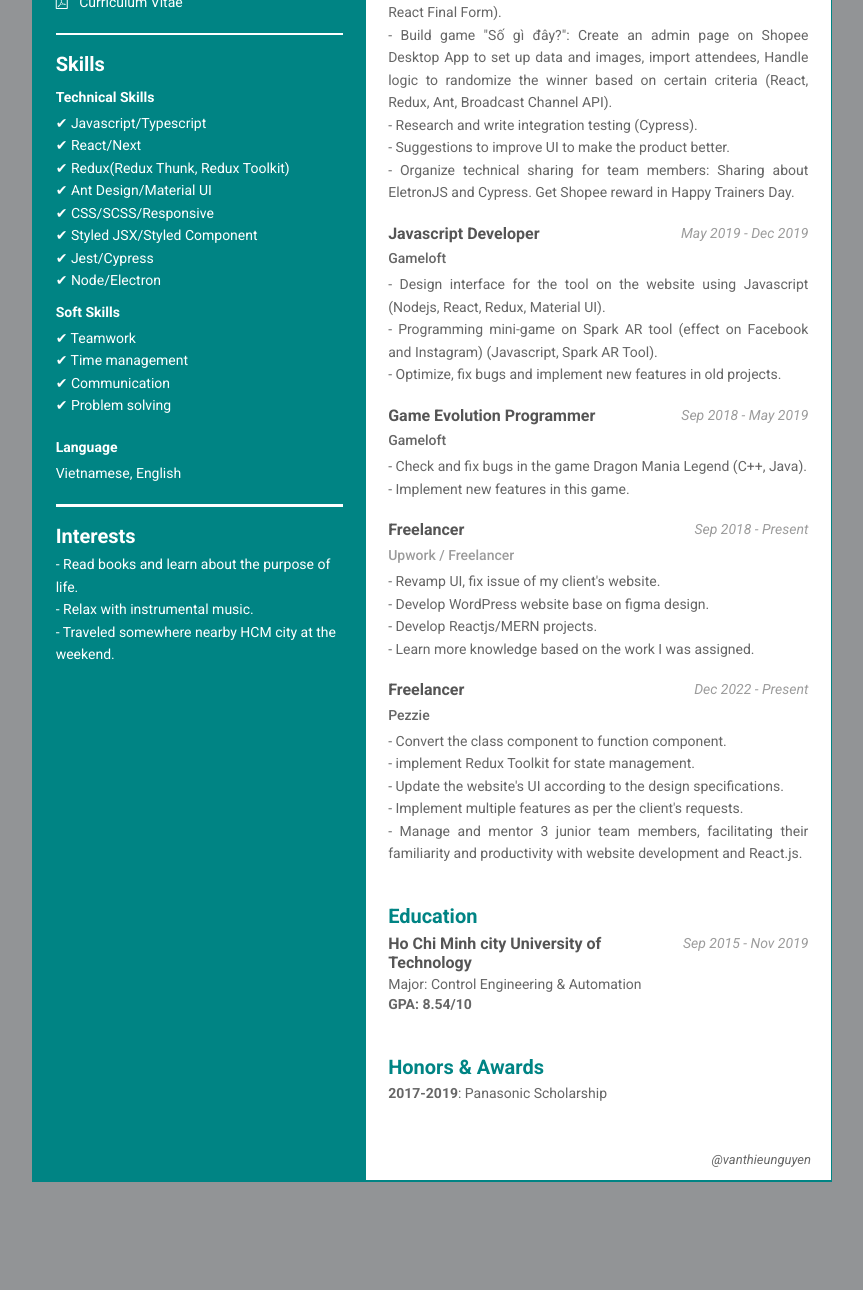
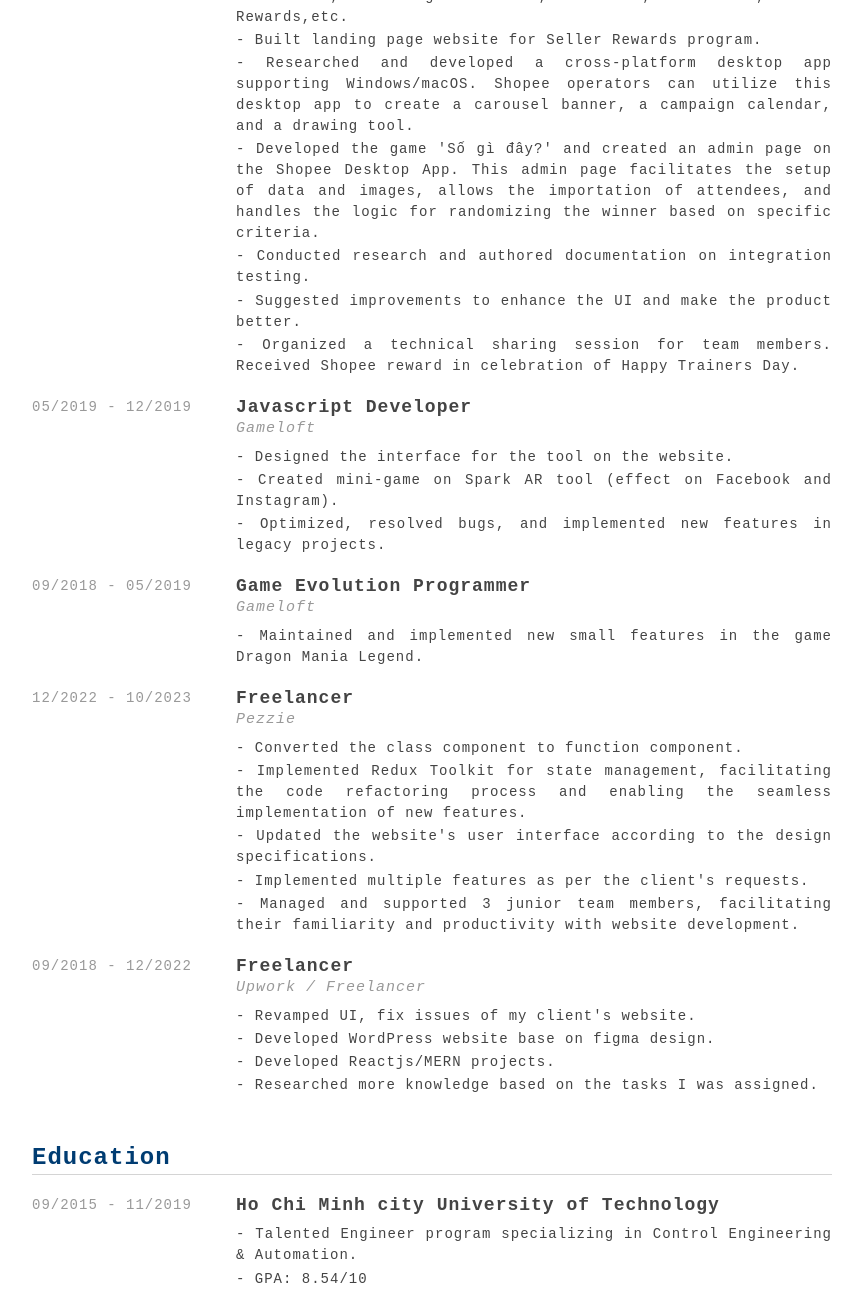
Before and after one commit to vanthieu97/my-profile, a plain HTML site: page index.html in a window 1280 px wide. Shown: the part 789-2079 px from the top of the page, without its empty margins (208-1071 px from the left). Before the commit the page ends 1971 px from the top, so only its background shows below. Drawn offline with Linux system fonts and the light colour scheme.

Commit message:
Chore: update CV

```diff
--- a/index.html
+++ b/index.html
@@ -1,43 +1,34 @@
 <!DOCTYPE html>
 <html lang="en">
-
   <head>
     <meta charset="UTF-8" />
     <meta http-equiv="X-UA-Compatible" content="IE=edge" />
     <meta name="viewport" content="width=device-width, initial-scale=1.0" />
-  <meta property="og:image" content="https://vanthieu97.github.io/my-profile/avt.jpeg" />
+    <meta
+      property="og:image"
+      content="https://vanthieu97.github.io/my-profile/avt.jpeg"
+    />
     <title>CV - Van Thieu Nguyen</title>
     <link rel="icon" type="image/x-icon" href="./fav.png" />
     <link rel="preconnect" href="https://fonts.googleapis.com" />
     <link rel="preconnect" href="https://fonts.gstatic.com" crossorigin />
     <link
       href="https://fonts.googleapis.com/css2?family=Roboto:ital,wght@0,300;0,400;0,500;0,700;0,900;1,300;1,400;1,500;1,700;1,900&display=swap"
-    rel="stylesheet" />
-  <link rel="stylesheet" href="https://cdnjs.cloudflare.com/ajax/libs/font-awesome/4.7.0/css/font-awesome.min.css" />
+      rel="stylesheet"
+    />
+    <link
+      rel="stylesheet"
+      href="https://cdnjs.cloudflare.com/ajax/libs/font-awesome/4.7.0/css/font-awesome.min.css"
+    />
     <link rel="stylesheet" href="./style.css" />
   </head>
-
   <body>
     <div id="root" class="container">
-    <div class="left-content">
-      <div class="profile-wrapper py-20">
-        <div class="full-name ta-center">Van Thieu Nguyen</div>
-        <div class="position ta-center">Software Engineer</div>
-        <div class="avatar">
-          <img src="./avt.png" alt="avatar" />
-        </div>
-        <div class="header mb-5">
-          <span>Contact Information</span>
-        </div>
-        <div class="information">
-          <div class="info-item">
-            <i class="fa fa-calendar-o"></i>
-            <span>May 07, 1997</span>
-          </div>
-          <div class="info-item">
-            <i class="fa fa-user"></i>
-            <span>Male</span>
-          </div>
+      <section>
+        <div class="full-name">Van Thieu Nguyen</div>
+        <div class="position">Software Engineer</div>
+      </section>
+      <section class="information">
         <div class="info-item">
           <i class="fa fa-home"></i>
           <span>Ho Chi Minh, Vietnam</span>
@@ -48,35 +39,207 @@
         </div>
         <div class="info-item">
           <i class="fa fa-envelope-o"></i>
-            <a href="mailto:vanthieunguyen234@gmail.com">vanthieunguyen234@gmail.com</a>
+          <a href="mailto:vanthieunguyen234@gmail.com"
+            >vanthieunguyen234@gmail.com</a
+          >
         </div>
         <div class="info-item">
           <i class="fa fa-linkedin-square"></i>
-            <a href="https://www.linkedin.com/in/vanthieu-nguyen/" target="_blank">vanthieu-nguyen</a>
+          <a href="https://www.linkedin.com/in/vanthieu-nguyen/" target="_blank"
+            >linkedin.com/in/vanthieu-nguyen</a
+          >
         </div>
-          <div class="info-item">
-            <i class="fa fa-file-pdf-o"></i>
-            <a href="./cv.pdf" download="CV_VanThieuNguyen.pdf">Curriculum Vitae</a>
+      </section>
+      <section class="ta-justify">
+        As a dedicated, diligent, and profoundly motivated individual, I am
+        enthusiastically seeking opportunities to contribute as a valuable team
+        member in a dynamic work environment. My determination is focused on
+        leveraging and enhancing my education, skills, experiences, and
+        capabilities to create a significant and meaningful impact.
+      </section>
+      <section>
+        <div class="header">Work History</div>
+        <div class="milestone-wrapper">
+          <div class="timeline">03/2022 - Present</div>
+          <div class="detail">
+            <div class="title">Software Engineer</div>
+            <div class="organization">
+              <a href="https://www.goshopback.vn/" target="_blank">Shopback</a>
             </div>
-          <!-- <div class="info-item">
-              <i class="fa fa-github"></i>
-              <a href="https://vanthieu97.github.io/my-profile/"
-                >Curriculum Vitae on Web</a
-              >
-            </div> -->
+            <div class="desc">
+              <p>
+                - Managed, maintained, and implemented features for multiple
+                Back Offices and end-user webpages across eleven countries,
+                ensuring seamless functionality and heightened user
+                satisfaction.
+              </p>
+              <p>
+                - Design and develop a robust Back Office and end-user website
+                for the 'Earn More' feature in ShopBack, resulting in increased
+                user engagement and revenue growth.
+              </p>
+              <p>
+                - Improve components and integrated a new components in a
+                library component of the company, improving functionality and
+                enhancing the user experience through team collaboration.
+              </p>
+              <p>
+                - Provided solutions, created migration template, update
+                deployment pipelines, authored proposal documents, and supported
+                other teams in migrating sub-apps in micro frontend from a
+                single-tenant to multi-tenant architecture.
+              </p>
             </div>
           </div>
-      <div class="divider"></div>
-      <div class="skills-wrapper py-20">
-        <div class="header mb-5">
-          <span>Skills</span>
         </div>
-        <div class="skill-wrapper mb-5">
+        <div class="milestone-wrapper">
+          <div class="timeline">01/2020 - 03/2022</div>
+          <div class="detail">
+            <div class="title">Frontend Developer</div>
+            <div class="organization">
+              <a href="https://shopee.vn/" target="_blank">Shopee</a>
+            </div>
+            <div class="desc">
+              <p>
+                - Built multiple sub applications to support local operations in
+                Vietnam, including Game Admin, Warehouse, Flash Sale, Seller
+                Rewards,etc.
+              </p>
+              <p>- Built landing page website for Seller Rewards program.</p>
+              <p>
+                - Researched and developed a cross-platform desktop app
+                supporting Windows/macOS. Shopee operators can utilize this
+                desktop app to create a carousel banner, a campaign calendar,
+                and a drawing tool.
+              </p>
+              <p>
+                - Developed the game 'Số gì đây?' and created an admin page on
+                the Shopee Desktop App. This admin page facilitates the setup of
+                data and images, allows the importation of attendees, and
+                handles the logic for randomizing the winner based on specific
+                criteria.
+              </p>
+              <p>
+                - Conducted research and authored documentation on integration
+                testing.
+              </p>
+              <p>
+                - Suggested improvements to enhance the UI and make the product
+                better.
+              </p>
+              <p>
+                - Organized a technical sharing session for team members.
+                Received Shopee reward in celebration of Happy Trainers Day.
+              </p>
+            </div>
+          </div>
+        </div>
+        <div class="milestone-wrapper">
+          <div class="timeline">05/2019 - 12/2019</div>
+          <div class="detail">
+            <div class="title">Javascript Developer</div>
+            <div class="organization">
+              <a href="https://www.gameloft.com/" target="_blank">Gameloft</a>
+            </div>
+            <div class="desc">
+              <p>- Designed the interface for the tool on the website.</p>
+              <p>
+                - Created mini-game on Spark AR tool (effect on Facebook and
+                Instagram).
+              </p>
+              <p>
+                - Optimized, resolved bugs, and implemented new features in
+                legacy projects.
+              </p>
+            </div>
+          </div>
+        </div>
+        <div class="milestone-wrapper">
+          <div class="timeline">09/2018 - 05/2019</div>
+          <div class="detail">
+            <div class="title">Game Evolution Programmer</div>
+            <div class="organization">
+              <a href="https://www.gameloft.com/" target="_blank">Gameloft</a>
+            </div>
+            <div class="desc">
+              <p>
+                - Maintained and implemented new small features in the game
+                Dragon Mania Legend.
+              </p>
+            </div>
+          </div>
+        </div>
+        <div class="milestone-wrapper">
+          <div class="timeline">12/2022 - 10/2023</div>
+          <div class="detail">
+            <div class="title">Freelancer</div>
+            <div class="organization">
+              <a href="https://pezzieweb.pezzie.com/" target="_blank">
+                Pezzie
+              </a>
+            </div>
+            <div class="desc">
+              <p>- Converted the class component to function component.</p>
+              <p>
+                - Implemented Redux Toolkit for state management, facilitating
+                the code refactoring process and enabling the seamless
+                implementation of new features.
+              </p>
+              <p>
+                - Updated the website's user interface according to the design
+                specifications.
+              </p>
+              <p>
+                - Implemented multiple features as per the client's requests.
+              </p>
+              <p>
+                - Managed and supported 3 junior team members, facilitating
+                their familiarity and productivity with website development.
+              </p>
+            </div>
+          </div>
+        </div>
+        <div class="milestone-wrapper">
+          <div class="timeline">09/2018 - 12/2022</div>
+          <div class="detail">
+            <div class="title">Freelancer</div>
+            <div class="organization">Upwork / Freelancer</div>
+            <div class="desc">
+              <p>- Revamped UI, fix issues of my client's website.</p>
+              <p>- Developed WordPress website base on figma design.</p>
+              <p>- Developed Reactjs/MERN projects.</p>
+              <p>
+                - Researched more knowledge based on the tasks I was assigned.
+              </p>
+            </div>
+          </div>
+        </div>
+      </section>
+      <br />
+      <section>
+        <div class="header">Education</div>
+        <div class="milestone-wrapper">
+          <div class="timeline">09/2015 - 11/2019</div>
+          <div class="detail">
+            <div class="title">Ho Chi Minh city University of Technology</div>
+            <div class="desc">
+              <p>
+                - Talented Engineer program specializing in Control Engineering
+                & Automation.
+              </p>
+              <p>- GPA: 8.54/10</p>
+            </div>
+          </div>
+        </div>
+      </section>
+      <section>
+        <div class="header">Skills</div>
+        <div class="skill-wrapper">
           <div class="skill-header">Technical Skills</div>
           <div class="skill-desc justify">
             <p>✔ Javascript/Typescript</p>
             <p>✔ React/Next</p>
-            <p>✔ Redux(Redux Thunk, Redux Toolkit)</p>
+            <p>✔ Redux(Redux Thunk, Redux Toolkit, Redux Toolkit Query)</p>
             <p>✔ Ant Design/Material UI</p>
             <p>✔ CSS/SCSS/Responsive</p>
             <p>✔ Styled JSX/Styled Component</p>
@@ -84,7 +247,7 @@
             <p>✔ Node/Electron</p>
           </div>
         </div>
-        <div class="skill-wrapper mb-15">
+        <div class="skill-wrapper">
           <div class="skill-header">Soft Skills</div>
           <div class="skill-desc">
             <p>✔ Teamwork</p>
@@ -94,203 +257,21 @@
           </div>
         </div>
         <div class="skill-wrapper">
-          <div class="skill-header">Language</div>
+          <div class="skill-header">Languages</div>
           <div class="skill-desc">Vietnamese, English</div>
         </div>
+      </section>
+      <section>
+        <div class="header">Honors & Awards</div>
+        <div class="milestone-wrapper">
+          <div class="timeline">2017-2019</div>
+          <a
+            href="https://www.panasonic.com/vn/en/corporate/news/articles/20171027-panasonic-scholarship-program-2017-continues-supporting-talented-students-desiring-to-contribute-to-the-country-s-development.html#.Y39pMuxBzIE"
+            target="_blank"
+            >Panasonic Scholarship</a
+          >
         </div>
-      <div class="divider"></div>
-      <div class="hobbies-wrapper py-20">
-        <div class="header mb-5">
-          <span>Interests</span>
-        </div>
-        <div class="hobby">
-          <p>- Read books and learn about the purpose of life.</p>
-          <p>- Relax with instrumental music.</p>
-          <p>- Traveled somewhere nearby HCM city at the weekend.</p>
-        </div>
-      </div>
-    </div>
-    <div class="right-content">
-      <div class="py-20">
-        <div class="header mb-5">
-          <span>Objective</span>
-        </div>
-        <div class="objective-desc ta-justify">
-          As a dedicated, diligent, and profoundly motivated individual, I am enthusiastically seeking opportunities to
-          contribute as a valuable team member in a dynamic work environment. My determination is focused on leveraging
-          and enhancing my education, skills, experiences, and capabilities to
-          create a significant and meaningful impact.
-        </div>
-      </div>
-      <div class="divider"></div>
-      <div class="py-20">
-        <div class="header mb-5">
-          <span>Work experience</span>
-        </div>
-        <div class="job-wrapper">
-          <div class="job-timeline">
-            <div class="title">Software Engineer</div>
-            <div class="timeline">Mar 2022 - Present</div>
-          </div>
-          <div class="company-name">
-            <a href="https://www.goshopback.vn/" target="_blank">Shopback</a>
-          </div>
-          <div class="job-desc">
-            <p>
-              - Manage, maintain, and implement features for multiple Back Offices and end-user webpages across eleven
-              countries, ensuring seamless functionality and heightened user satisfaction.
-            </p>
-            <p>
-              - Design and develop a robust Back Office and end-user website for the "Earn More" feature in ShopBack,
-              resulting in increased user engagement and revenue growth.
-            </p>
-            <p>
-              - Create and integrate a web platform library component, improving functionality and enhancing user
-              experience through collaborative efforts with the team.
-            </p>
-          </div>
-        </div>
-        <div class="job-wrapper">
-          <div class="job-timeline">
-            <div class="title">Frontend Developer</div>
-            <div class="timeline">Jan 2020 - Mar 2022</div>
-          </div>
-          <div class="company-name">
-            <a href="https://shopee.vn/" target="_blank">Shopee</a>
-          </div>
-          <div class="job-desc">
-            <p>
-              - Build many services to serve local Vietnam operations, such as
-              Game Admin, Warehouse, Flash Sale, Seller Rewards,... (Single
-              SPA, React, Redux, Ant).
-            </p>
-            <p>
-              - Build landing page website for Seller Rewards program (Next,
-              React, Redux, Responsive).
-            </p>
-            <p>
-              - Research and build a cross-platform desktop app that supports
-              Windows/macOS. Shopee operators can create a carousel banner, a
-              campaign calendar, a drawing tool,... (Electron, React, Redux,
-              Ant, React Final Form).
-            </p>
-            <p>
-              - Build game "Số gì đây?": Create an admin page on Shopee
-              Desktop App to set up data and images, import attendees, Handle
-              logic to randomize the winner based on certain criteria (React,
-              Redux, Ant, Broadcast Channel API).
-            </p>
-            <p>- Research and write integration testing (Cypress).</p>
-            <p>- Suggestions to improve UI to make the product better.</p>
-            <p>
-              - Organize technical sharing for team members: Sharing about
-              EletronJS and Cypress. Get Shopee reward in Happy Trainers Day.
-            </p>
-          </div>
-        </div>
-        <div class="job-wrapper">
-          <div class="job-timeline">
-            <div class="title">Javascript Developer</div>
-            <div class="timeline">May 2019 - Dec 2019</div>
-          </div>
-          <div class="company-name">
-            <a href="https://www.gameloft.com/" target="_blank">Gameloft</a>
-          </div>
-          <div class="job-desc">
-            <p>
-              - Design interface for the tool on the website using Javascript
-              (Nodejs, React, Redux, Material UI).
-            </p>
-            <p>
-              - Programming mini-game on Spark AR tool (effect on Facebook and
-              Instagram) (Javascript, Spark AR Tool).
-            </p>
-            <p>
-              - Optimize, fix bugs and implement new features in old projects.
-            </p>
-          </div>
-        </div>
-        <div class="job-wrapper">
-          <div class="job-timeline">
-            <div class="title">Game Evolution Programmer</div>
-            <div class="timeline">Sep 2018 - May 2019</div>
-          </div>
-          <div class="company-name">
-            <a href="https://www.gameloft.com/" target="_blank">Gameloft</a>
-          </div>
-          <div class="job-desc">
-            <p>
-              - Check and fix bugs in the game Dragon Mania Legend (C++,
-              Java).
-            </p>
-            <p>- Implement new features in this game.</p>
-          </div>
-        </div>
-        <div class="job-wrapper">
-          <div class="job-timeline">
-            <div class="title">Freelancer</div>
-            <div class="timeline">Sep 2018 - Present</div>
-          </div>
-          <div class="company-name">Upwork / Freelancer</div>
-          <div class="job-desc">
-            <p>- Revamp UI, fix issue of my client's website.</p>
-            <p>- Develop WordPress website base on figma design.</p>
-            <p>- Develop Reactjs/MERN projects.</p>
-            <p>- Learn more knowledge based on the work I was assigned.</p>
-          </div>
-        </div>
-        <div class="job-wrapper">
-          <div class="job-timeline">
-            <div class="title">Freelancer</div>
-            <div class="timeline">Dec 2022 - Present</div>
-          </div>
-          <div class="company-name">
-            <a href="https://pezzieweb.pezzie.com/" target="_blank">
-              Pezzie
-            </a>
-          </div>
-          <div class="job-desc">
-            <p>- Convert the class component to function component.</p>
-            <p>- implement Redux Toolkit for state management.</p>
-            <p>- Update the website's UI according to the design specifications.</p>
-            <p>- Implement multiple features as per the client's requests.</p>
-            <p>- Manage and mentor 3 junior team members, facilitating their familiarity and productivity with website
-              development and React.js.</p>
-          </div>
-        </div>
-        <div class="divider"></div>
-        <div class="py-20">
-          <div class="header mb-5">
-            <span>Education</span>
-          </div>
-          <div class="job-wrapper">
-            <div class="job-timeline">
-              <div class="title">Ho Chi Minh city University of Technology</div>
-              <div class="timeline">Sep 2015 - Nov 2019</div>
-            </div>
-            <div class="job-desc">
-              <p>Major: Control Engineering & Automation</p>
-            </div>
-            <div class="job-sub-desc">GPA: 8.54/10</div>
-          </div>
-        </div>
-        <div class="divider"></div>
-        <div class="py-20">
-          <div class="header mb-5">
-            <span>Honors & Awards</span>
-          </div>
-          <div class="job-wrapper">
-            <b>2017-2019</b>:
-            <a href="https://www.panasonic.com/vn/en/corporate/news/articles/20171027-panasonic-scholarship-program-2017-continues-supporting-talented-students-desiring-to-contribute-to-the-country-s-development.html#.Y39pMuxBzIE"
-              target="_blank">Panasonic Scholarship</a>
-          </div>
-        </div>
-      </div>
-      <div class="copyright">
-        <a href="https://www.linkedin.com/in/vanthieu-nguyen" target="_blank">@vanthieunguyen</a>
-      </div>
-      <!-- <div class="print">Print CV</div> -->
+      </section>
     </div>
   </body>
-
 </html>
--- a/style.css
+++ b/style.css
@@ -1,5 +1,7 @@
 :root {
-  --color-primary: #008484;
+  --color-primary: #003c72;
+  --color-text: #444;
+  --color-disabled: #999;
 }
 
 html {
@@ -8,11 +10,10 @@
 
 body {
   margin: 0;
-  font-size: 14px;
-  line-height: 1.4em;
-  color: #666;
-  font-family: roboto, Arial, sans-serif;
-  background-color: #525659a0;
+  line-height: 1.5em;
+  letter-spacing: 1px;
+  color: var(--color-text);
+  font-family: monospace, sans-serif;
 }
 
 * {
@@ -21,7 +22,7 @@
 
 a {
   text-decoration: none;
-  color: #666;
+  color: var(--color-text);
 }
 
 p {
@@ -29,161 +30,93 @@
   margin: 0;
 }
 
-.header span {
-  font-size: 20px;
+section:not(:first-child) {
+  margin-top: 30px;
+  .header {
+    position: relative;
+    display: block;
+    margin-bottom: 12px;
+    font-size: 24px;
     color: var(--color-primary);
     font-weight: 600;
+    &::after {
+      content: "";
+      width: 100%;
+      display: block;
+      height: 1px;
+      background-color: #d4d4d4;
+      margin-top: 6px;
+    }
+  }
 }
 
 .container {
   max-width: 800px;
-  margin: 0 auto;
-  display: flex;
+  margin: auto;
   position: relative;
-  border: solid var(--color-primary);
-  border-width: 2px 1px;
-}
-
-.left-content {
-  width: calc(100% * 5 / 12);
-  padding: 9.5mm 6mm;
-  background-color: var(--color-primary);
-  color: #fff;
-  float: left;
-}
-
-.left-content .header span,
-.left-content a {
-  color: #fff;
+  /* padding: 30px 0; */
 }
 
 .full-name {
-  font-size: 34px;
+  font-size: 30px;
   line-height: 1em;
   text-transform: uppercase;
-  font-weight: 500;
-  margin-bottom: 12px;
+  font-weight: 600;
+  margin-bottom: 6px;
+  color: var(--color-primary);
 }
 
 .position {
-  font-size: 1.2rem;
-  margin-bottom: 30px;
+  font-size: 16px;
+  color: var(--color-primary);
+}
+.information {
+  display: flex;
+  flex-wrap: wrap;
+  .info-item {
+    margin-top: 6px;
+    flex: 1 0 50%;
+    width: 20px;
+  }
 }
 
-.avatar {
-  width: 100%;
-  aspect-ratio: 0.75;
-  padding: 2px;
-  margin: 0 auto 25px;
-}
-
-.avatar img {
-  width: 100%;
-  height: 100%;
-}
-
-.information .info-item {
-  margin-top: 6px;
-}
-
-.information .info-item i {
-  width: 20px;
-  color: var(--text-color-sidebar);
-}
-
-.skill-wrapper .skill-header {
+.skill-header {
   font-weight: 700;
   line-height: 30px;
 }
 
-.skill-wrapper .skill-desc,
-.hobbies-wrapper .hobby {
-  line-height: 22.5px;
+.milestone-wrapper {
+  margin-top: 20px;
+  display: flex;
+  gap: 24px;
+  .timeline {
+    width: 180px;
+    color: var(--color-disabled);
+    white-space: nowrap;
+  }
+  .detail {
+    flex: 1;
   }
 
-.right-content {
-  width: calc(100% * 7 / 12);
-  padding: 9.5mm 6mm;
-  float: left;
-  background-color: #fff;
-  height: 100%;
+  .title {
+    font-size: 18px;
+    font-weight: 600;
   }
 
-.objective-desc {
-  line-height: 22.5px;
+  .organization {
+    font-size: 15px;
+    font-style: italic;
+    color: var(--color-disabled);
+    a {
+      color: var(--color-disabled);
+    }
   }
 
-.job-wrapper:not(:last-child) {
-  margin-bottom: 20px;
+  .desc {
+    margin-top: 8px;
+    text-align: justify;
+    p {
+      margin-top: 2.2px;
     }
-
-.job-wrapper .job-timeline {
-  display: flex;
-  justify-content: space-between;
   }
-
-.job-wrapper .title {
-  font-weight: 700;
-  color: #555;
-  font-size: 16px;
 }
-
-.job-wrapper .timeline {
-  color: #9c9c9c;
-  font-style: italic;
-  white-space: nowrap;
-}
-
-.job-wrapper .company-name {
-  color: #9c9c9c;
-  line-height: 30px;
-  font-weight: 500;
-}
-
-.job-wrapper .job-desc {
-  line-height: 22.5px;
-  text-align: justify;
-}
-
-.job-wrapper .job-sub-desc {
-  font-weight: 700;
-}
-
-.copyright {
-  position: absolute;
-  right: 20px;
-  bottom: 10px;
-  font-size: 13px;
-  color: #9c9c9c;
-  font-style: italic;
-}
-
-.mb-5 {
-  margin-bottom: 5px;
-}
-
-.mb-15 {
-  margin-bottom: 15px;
-}
-
-.color-primary {
-  color: var(--color-primary);
-}
-
-.ta-center {
-  text-align: center;
-}
-
-.ta-justify {
-  text-align: justify;
-}
-
-.divider {
-  width: 100%;
-  height: 2.5px;
-  background-color: #fff;
-}
-
-.py-20 {
-  padding: 20px 0;
-}
```
Also changed, not shown: 1 other file. Lines whose indentation alone changed are shown as unchanged.
